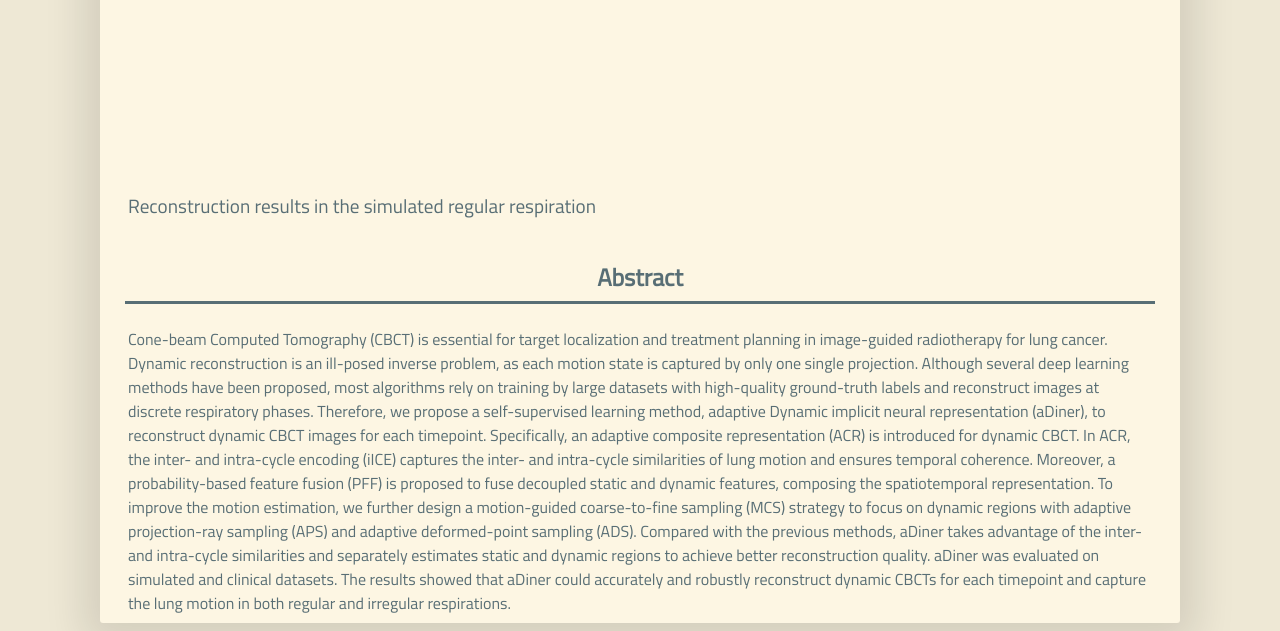
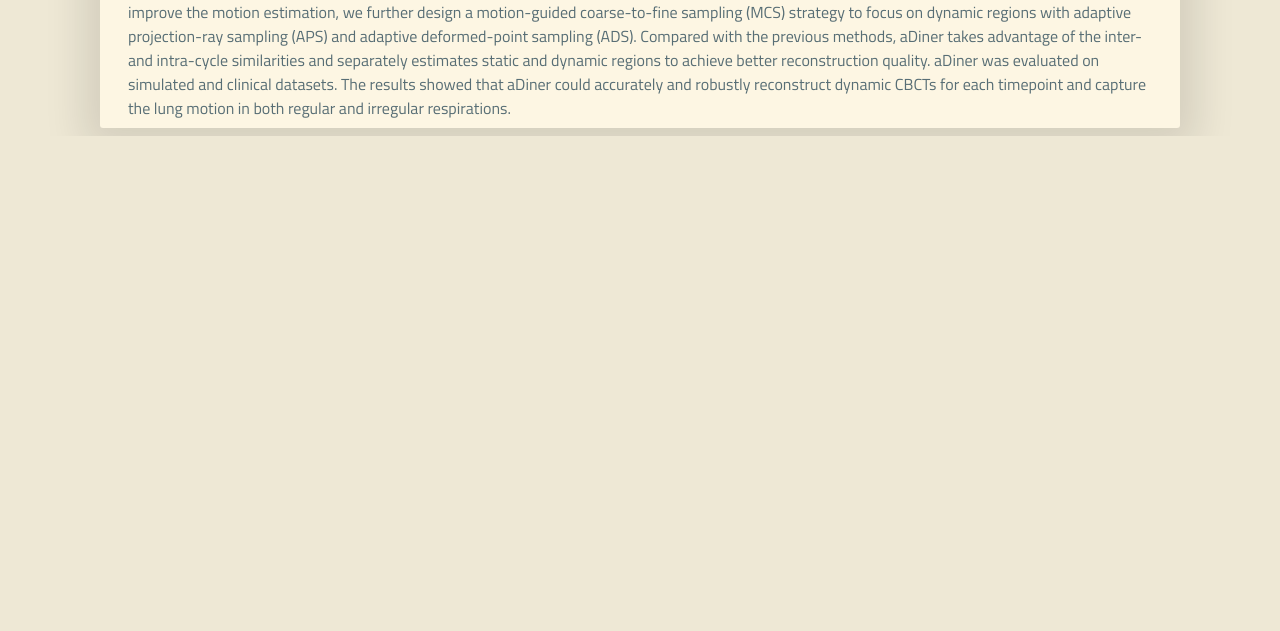
Before and after one commit to Henryzyf/aDiner, a plain HTML site: page index.html in a window 1280 px wide. Shown: the part 1952-2583 px from the top of the page. After the commit the page ends 2088 px from the top, so only its background shows below. Drawn offline with Linux system fonts and the light colour scheme.

Commit message:
Update index.html

```diff
--- a/index.html
+++ b/index.html
@@ -47,13 +47,6 @@
 <table>
 <tbody>
 <div class="video-container">
-<tr style="text-align:center">
-    <td>
-        <p style="font-size: 120%">
-        Reconstruction results in the simulated regular respiration
-        </p>
-    </td>
-</tr>
 <video width="768" height="460" controls>
      <source src="https://github.com/Henryzyf/aDiner/raw/refs/heads/main/simulated_regular.mp4" type="video/mp4">
     Your browser does not support the video tag.
```
